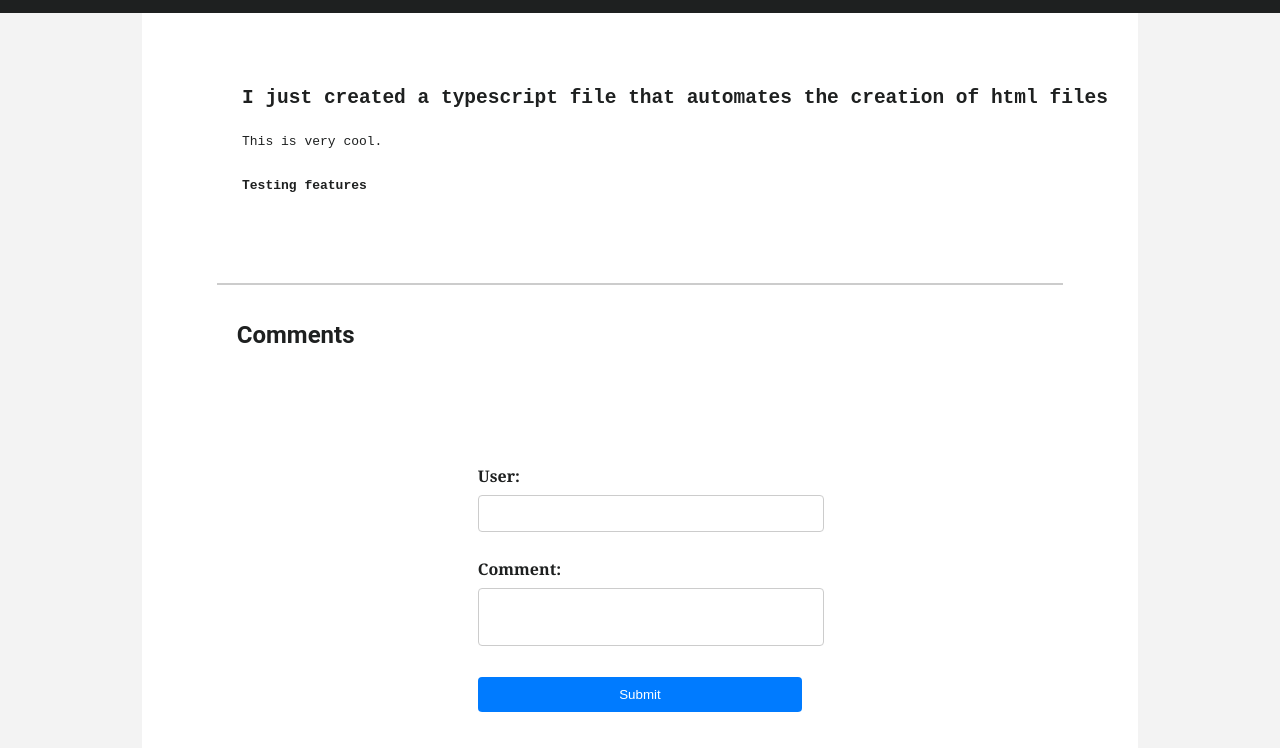
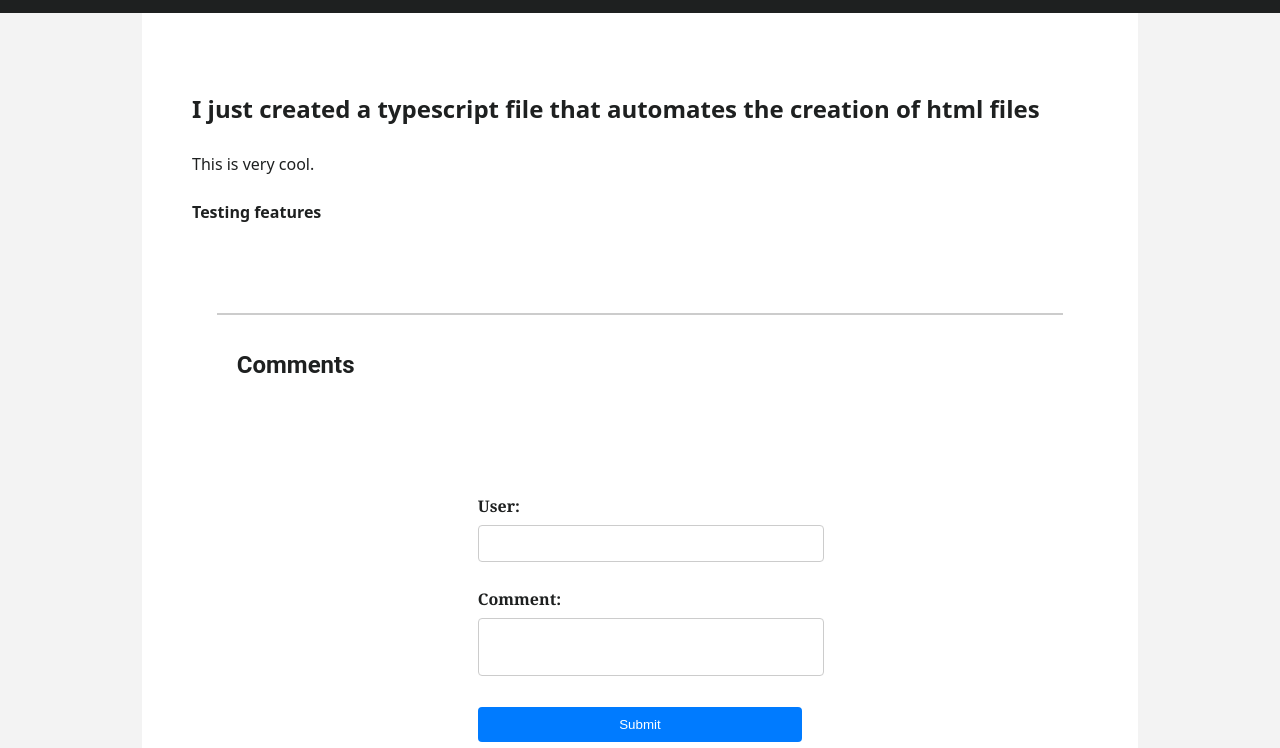
Before and after one commit to hack4impact-calpoly/starter-pack, a website: page blog/test_file.html in a window 1280 px wide. Shown: the part 52-800 px from the top of the page. Drawn offline with Linux system fonts and the light colour scheme.

Commit message:
fix: wierd padding issue on blog

```diff
--- a/blog/styles.css
+++ b/blog/styles.css
@@ -4,6 +4,7 @@ body {
     width: 100vw;
     justify-content: center;
     align-items: center;
+    overflow-x: hidden;
 }
 
 .main {
@@ -163,9 +164,19 @@ label > textarea {
     flex-direction: column;
     align-items: flex-start;
     width: 100%;
-    padding-left: 100px;
-
     margin-bottom: 40px;
+    font-family:
+        system-ui,
+        -apple-system,
+        BlinkMacSystemFont,
+        "Segoe UI",
+        Roboto,
+        Oxygen,
+        Ubuntu,
+        Cantarell,
+        "Open Sans",
+        "Helvetica Neue",
+        sans-serif;
 }
 
 .content h1,
```
